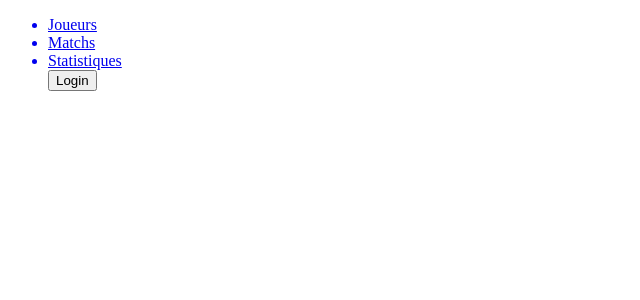
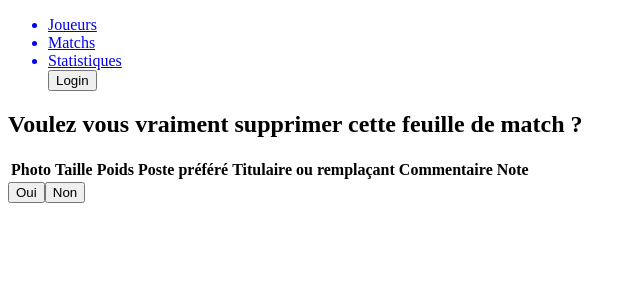
Before and after one commit to D4rkP4ng0l1n/Quidditch, a React (Create React App) app in the folder client/: page /matchs in a window 1280 px wide. Shown: the top 300 px of the page, without its empty margins (0-640 px from the left). Built offline with nearby package versions, Linux system fonts and the light colour scheme.

Commit message:
Commit création v1 des components match

```diff
--- /dev/null
+++ b/client/src/components/ConfirmSupprFeuilleMatch.js
@@ -0,0 +1,32 @@
+import React from 'react';
+
+const ConfirmSupprFeuilleMatch = () => {
+    return (
+        <article>
+            <header>
+                <h1>Voulez vous vraiment supprimer cette feuille de match ?</h1>
+            </header>
+            <div>
+                <table>
+                    <tbody>
+                        <tr>
+                            <th>Photo</th>
+                            <th>Taille</th>
+                            <th>Poids</th>
+                            <th>Poste préféré</th>
+                            <th>Titulaire ou remplaçant</th>
+                            <th>Commentaire</th>
+                            <th>Note</th>
+                        </tr>
+                    </tbody>
+                </table>
+                <form>
+                    <input type="submit" value="Oui"/>
+                    <input type="button" value="Non"/>
+                </form>
+            </div>
+        </article>
+    );
+};
+
+export default ConfirmSupprFeuilleMatch;
--- /dev/null
+++ b/client/src/components/ConfirmSupprMatch.js
@@ -0,0 +1,30 @@
+import React from 'react';
+
+const ConfirmSupprMatch = () => {
+    return (
+        <article>
+            <header>
+                <h1>Voulez vous vraiment supprimer ce match ?</h1>
+            </header>
+            <div>
+                <table>
+                    <tbody>
+                        <tr>
+                            <th>Date</th>
+                            <th>Heure</th>
+                            <th>Equipe adverse</th>
+                            <th>Lieu</th>
+                            <th>Score (Domicile - Adversaire)</th>
+                        </tr>
+                    </tbody>
+                </table>
+                <form>
+                    <input type="submit" value="Oui"/>
+                    <input type="button" value="Non"/>
+                </form>
+            </div>
+        </article>
+    );
+};
+
+export default ConfirmSupprMatch;
--- /dev/null
+++ b/client/src/components/FormAjoutMatch.js
@@ -0,0 +1,23 @@
+import React from 'react';
+
+const FormAjoutMatch = () => {
+    return (
+        <article>
+            <header>
+                <h1>Ajouter un match</h1>
+            </header>
+            <div>
+                <form>
+                    Date : <input type="date" name="dateMatch" />
+                    Heure : <input type="time" name="heure" />
+                    Equipe adverse : <input type="text" name="equipeAdverse" />
+                    Lieu : <input type="text" name="lieu" />
+                    <input type="submit" value="Valider" class="bouton" />
+		            <input type="reset" value="Annuler" onclick="" class="bouton" />
+                </form>
+            </div>
+        </article>
+    );
+};
+
+export default FormAjoutMatch;
--- /dev/null
+++ b/client/src/components/FormModifMatch.js
@@ -0,0 +1,25 @@
+import React from 'react';
+
+const FormModifMatch = () => {
+    return (
+        <article>
+            <header>
+                <h1>Modifier un match</h1>
+            </header>
+            <div>
+                <form>
+                    Date : <input type="date" name="dateMatch" />
+                    Heure : <input type="time" name="heure" />
+                    Equipe adverse : <input type="text" name="equipeAdverse" />
+                    Lieu : <input type="text" name="lieu" />
+                    Score de l'équipe <input type="number" name="score" />
+                    Score de l'équipe adverse <input type="number" name="scoreAdverse" />
+                    <input type="submit" value="Valider" class="bouton" />
+		            <input type="reset" value="Annuler" onclick="" class="bouton" />
+                </form>
+            </div>
+        </article>
+    );
+};
+
+export default FormModifMatch;
--- /dev/null
+++ b/client/src/components/ListeDesMatchs.js
@@ -0,0 +1,27 @@
+import React from 'react';
+
+const ListeDesMatchs = () => {
+    return (
+        <article>
+            <header>
+                <h1>Liste des matchs</h1>
+            </header>
+            <div>
+                <button>Ajouter un match</button>
+                <table>
+                    <tbody>
+                        <tr>
+                            <th>Date</th>
+                            <th>Heure</th>
+                            <th>Equipe adverse</th>
+                            <th>Lieu</th>
+                            <th>Score (Domicile - Adversaire)</th>
+                        </tr>
+                    </tbody>
+                </table>
+            </div>
+        </article>
+    );
+};
+
+export default ListeDesMatchs;
--- /dev/null
+++ b/client/src/components/ModifFeuilleMatch.js
@@ -0,0 +1,32 @@
+import React from 'react';
+
+const ModifFeuilleMatch = () => {
+    return (
+        <article>
+            <header>
+                <h1>Modification de la feuille de match</h1>
+            </header>
+            <div>
+                <form>
+                    <table>
+                        <tbody>
+                            <tr>
+                                <th>Photo</th>
+                                <th>Taille</th>
+                                <th>Poids</th>
+                                <th>Poste préféré</th>
+                                <th>Titulaire ou remplaçant</th>
+                                <th>Commentaire</th>
+                                <th>Note</th>
+                            </tr>
+                        </tbody>
+                    </table>
+                    <input type="submit" value="Valider" />
+		            <input type="button" value="Annuler" onclick=""/>
+                </form>
+            </div>
+        </article>
+    );
+};
+
+export default ModifFeuilleMatch;
--- /dev/null
+++ b/client/src/components/SelectFeuilleMatch.js
@@ -0,0 +1,32 @@
+import React from 'react';
+
+const SelectFeuilleMatch = () => {
+    return (
+        <article>
+            <header>
+                <h1>Sélection des joueurs de la feuille de match</h1>
+            </header>
+            <div>
+                <form>
+                    <table>
+                        <tbody>
+                            <tr>
+                                <th>Photo</th>
+                                <th>Taille</th>
+                                <th>Poids</th>
+                                <th>Poste préféré</th>
+                                <th>Titulaire ou remplaçant</th>
+                                <th>Sélectionner</th>
+                            </tr>
+                        </tbody>
+                    </table>
+                    <p>7 Joueurs Titulaires requis pour valider</p>
+                    <input type="submit" value="Valider" />
+		            <input type="button" value="Annuler" onclick=""/>
+                </form>
+            </div>
+        </article>
+    );
+};
+
+export default SelectFeuilleMatch;
--- a/client/src/pages/AfficherMatchs.js
+++ b/client/src/pages/AfficherMatchs.js
@@ -1,5 +1,12 @@
 import React from 'react';
 import MenuNavigationHeader from '../components/MenuNavigationHeader';
+import ListeDesMatchs from '../components/ListeDesMatchs'
+import FormAjoutMatch from '../components/FormAjoutMatch';
+import FormModifMatch from '../components/FormModifMatch';
+import ConfirmSupprMatch from '../components/ConfirmSupprMatch';
+import SelectFeuilleMatch from '../components/SelectFeuilleMatch';
+import ModifFeuilleMatch from '../components/ModifFeuilleMatch';
+import ConfirmSupprFeuilleMatch from '../components/ConfirmSupprFeuilleMatch';
 
 const AfficherMatchs = () => {
     return (
@@ -8,7 +15,13 @@ const AfficherMatchs = () => {
                 <MenuNavigationHeader />
             </header>
             <main>
-
+                {/* <ListeDesMatchs /> */}
+                {/* <FormAjoutMatch /> */}
+                {/* <FormModifMatch /> */}
+                {/* <ConfirmSupprMatch /> */}
+                {/* <SelectFeuilleMatch /> */}
+                {/* <ModifFeuilleMatch /> */}
+                <ConfirmSupprFeuilleMatch />
             </main>
             <footer>
 
```
Also changed, not shown: client/public/assets/ratio2.txt (deleted).
